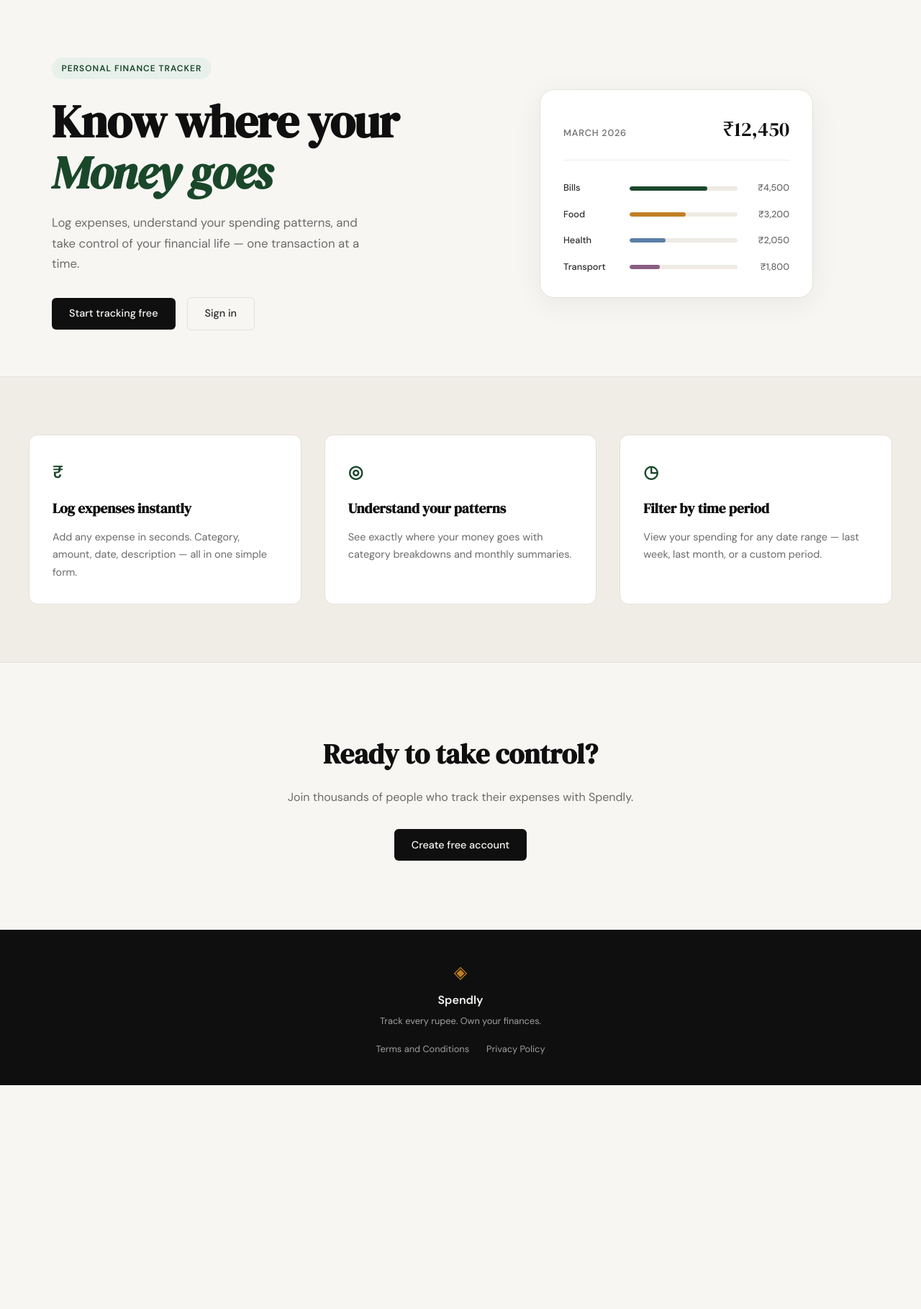
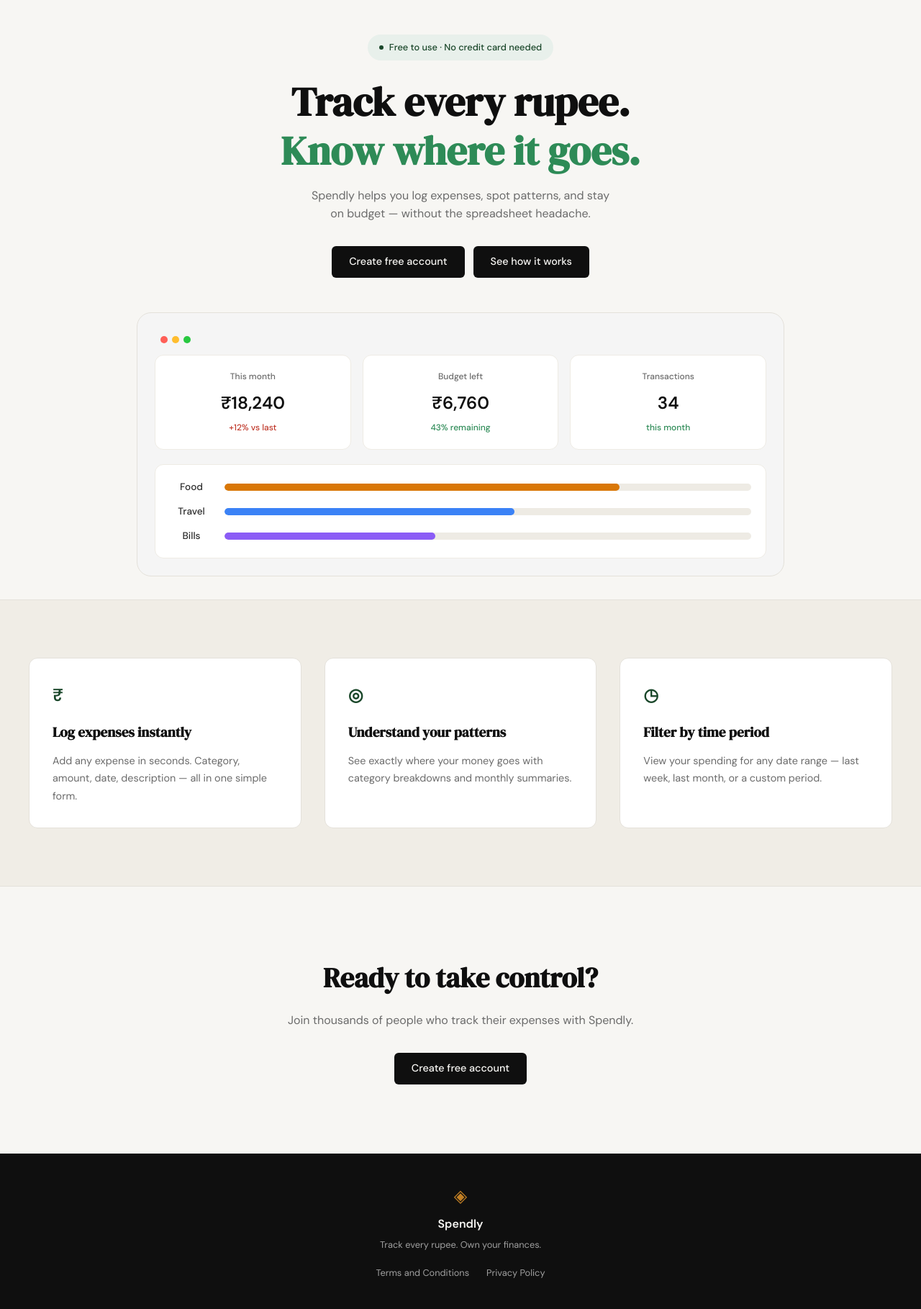
Before and after one commit to AuthRan/Spendly, a Flask app: page / in a window 1280 px wide. Shown: the part 61-1880 px from the top of the page at 72% size. Before the commit the page ends 1569 px from the top, so only its background shows below. Run offline with Flask 3, Linux system fonts and the light colour scheme.

Commit message:
landing: redesign hero section to match mockup

```diff
--- a/static/css/style.css
+++ b/static/css/style.css
@@ -124,137 +124,193 @@ a { color: inherit; text-decoration: none; }
 /* ------------------------------------------------------------------ */
 
 .hero {
-    padding: 5rem 2rem 4rem;
-    display: grid;
-    grid-template-columns: 1fr 1fr;
-    gap: 4rem;
-    align-items: center;
+    padding: 3rem 2rem 2rem;
+    text-align: center;
     max-width: var(--max-width);
     margin: 0 auto;
 }
 
+.hero-inner {
+    display: flex;
+    flex-direction: column;
+    align-items: center;
+}
+
 .hero-badge {
-    display: inline-block;
+    display: inline-flex;
+    align-items: center;
+    gap: 0.5rem;
     background: var(--accent-light);
     color: var(--accent);
-    font-size: 0.75rem;
-    font-weight: 600;
-    letter-spacing: 0.08em;
-    text-transform: uppercase;
-    padding: 0.35rem 0.85rem;
+    font-size: 0.8rem;
+    font-weight: 500;
+    padding: 0.5rem 1rem;
     border-radius: 999px;
     margin-bottom: 1.5rem;
 }
 
+.badge-dot {
+    width: 6px;
+    height: 6px;
+    background: var(--accent);
+    border-radius: 50%;
+}
+
 .hero-title {
     font-family: var(--font-display);
-    font-size: clamp(2.5rem, 5vw, 4rem);
-    line-height: 1.1;
-    letter-spacing: -0.02em;
+    font-size: clamp(2.5rem, 5vw, 3.5rem);
+    line-height: 1.2;
     color: var(--ink);
-    margin-bottom: 1.25rem;
+    margin-bottom: 1rem;
 }
 
 .hero-title em {
-    font-style: italic;
-    color: var(--accent);
+    font-style: normal;
+    color: #2e8b57;
 }
 
 .hero-subtitle {
-    font-size: 1.05rem;
+    font-size: 1rem;
     color: var(--ink-muted);
-    line-height: 1.7;
-    max-width: 460px;
-    margin-bottom: 2rem;
+    line-height: 1.6;
+    max-width: 500px;
+    margin: 0 auto 2rem;
 }
 
 .hero-actions {
     display: flex;
-    gap: 1rem;
+    gap: 0.75rem;
     align-items: center;
+    justify-content: center;
+    margin-bottom: 3rem;
+}
+
+.btn-solid {
+    background: var(--ink) !important;
+    color: var(--paper) !important;
+}
+
+.btn-solid:hover {
+    background: var(--ink-soft) !important;
 }
 
 /* ------------------------------------------------------------------ */
-/* Mock card (hero visual)                                             */
+/* App preview (hero visual)                                           */
 /* ------------------------------------------------------------------ */
 
 .hero-visual {
-    display: flex;
-    justify-content: center;
+    width: 100%;
+    max-width: 900px;
 }
 
-.mock-card {
-    background: var(--paper-card);
+.app-preview {
+    background: #f5f5f5;
+    border-radius: var(--radius-lg);
+    padding: 1.5rem;
     border: 1px solid var(--border);
-    border-radius: var(--radius-lg);
-    padding: 2rem;
-    width: 100%;
-    max-width: 380px;
-    box-shadow: 0 8px 40px rgba(0,0,0,0.06);
 }
 
-.mock-card-header {
-    display: flex;
-    justify-content: space-between;
-    align-items: baseline;
-    margin-bottom: 1.75rem;
-    padding-bottom: 1.25rem;
-    border-bottom: 1px solid var(--border-soft);
+.app-header {
+    padding: 0.5rem 0.5rem 1rem;
 }
 
-.mock-label {
-    font-size: 0.8rem;
+.traffic-lights {
+    display: flex;
+    gap: 6px;
+}
+
+.light {
+    width: 10px;
+    height: 10px;
+    border-radius: 50%;
+}
+
+.light.pink { background: #ff5f57; }
+.light.yellow { background: #ffbd2e; }
+.light.green { background: #28c840; }
+
+.app-stats {
+    display: grid;
+    grid-template-columns: repeat(3, 1fr);
+    gap: 1rem;
+    margin-bottom: 1.25rem;
+}
+
+.stat-card {
+    background: var(--paper-card);
+    border-radius: var(--radius-md);
+    padding: 1.25rem 1rem;
+    text-align: center;
+    border: 1px solid var(--border-soft);
+}
+
+.stat-label {
+    display: block;
+    font-size: 0.75rem;
     font-weight: 500;
     color: var(--ink-muted);
-    text-transform: uppercase;
-    letter-spacing: 0.06em;
+    margin-bottom: 0.5rem;
 }
 
-.mock-total {
-    font-family: var(--font-display);
-    font-size: 1.75rem;
+.stat-value {
+    display: block;
+    font-family: var(--font-body);
+    font-size: 1.5rem;
+    font-weight: 600;
     color: var(--ink);
+    margin-bottom: 0.35rem;
 }
 
-.mock-bars { display: flex; flex-direction: column; gap: 1rem; }
-
-.mock-bar-row {
-    display: grid;
-    grid-template-columns: 80px 1fr 60px;
-    align-items: center;
-    gap: 0.75rem;
+.stat-delta {
+    display: block;
+    font-size: 0.75rem;
+    font-weight: 500;
 }
 
-.mock-cat {
-    font-size: 0.8rem;
+.stat-delta.positive { color: #c0392b; }
+.stat-delta.neutral { color: #2e8b57; }
+
+.app-chart {
+    background: var(--paper-card);
+    border-radius: var(--radius-md);
+    padding: 1.25rem;
+    border: 1px solid var(--border-soft);
+}
+
+.chart-row {
+    display: grid;
+    grid-template-columns: 60px 1fr;
+    align-items: center;
+    gap: 1rem;
+    margin-bottom: 0.75rem;
+}
+
+.chart-row:last-child {
+    margin-bottom: 0;
+}
+
+.chart-cat {
+    font-size: 0.85rem;
     font-weight: 500;
     color: var(--ink-soft);
 }
 
-.mock-bar-track {
-    height: 6px;
+.chart-bar-track {
+    height: 10px;
     background: var(--border-soft);
     border-radius: 999px;
     overflow: hidden;
 }
 
-.mock-bar {
+.chart-bar {
     height: 100%;
-    background: var(--accent);
     border-radius: 999px;
     transition: width 0.6s ease;
 }
 
-.mock-bar-2 { background: var(--accent-2); }
-.mock-bar-3 { background: #5b7fa6; }
-.mock-bar-4 { background: #8b5e83; }
-
-.mock-amt {
-    font-size: 0.8rem;
-    font-weight: 500;
-    color: var(--ink-muted);
-    text-align: right;
-}
+.chart-bar-food { background: #d97706; }
+.chart-bar-travel { background: #3b82f6; }
+.chart-bar-bills { background: #8b5cf6; }
 
 /* ------------------------------------------------------------------ */
 /* Buttons                                                             */
--- a/templates/landing.html
+++ b/templates/landing.html
@@ -6,55 +6,67 @@
 
 <section class="hero">
     <div class="hero-inner">
-        <div class="hero-badge">Personal Finance Tracker</div>
+        <div class="hero-badge">
+            <span class="badge-dot"></span>
+            Free to use · No credit card needed
+        </div>
         <h1 class="hero-title">
-            Know where your<br>
-            <em>Money goes</em>
+            Track every rupee.<br>
+            <em>Know where it goes.</em>
         </h1>
         <p class="hero-subtitle">
-            Log expenses, understand your spending patterns,
-            and take control of your financial life —
-            one transaction at a time.
+            Spendly helps you log expenses, spot patterns, and stay<br>
+            on budget — without the spreadsheet headache.
         </p>
         <div class="hero-actions">
-            <a href="{{ url_for('register') }}" class="btn-primary">Start tracking free</a>
-            <a href="{{ url_for('login') }}" class="btn-ghost">Sign in</a>
+            <a href="{{ url_for('register') }}" class="btn-primary">Create free account</a>
+            <a href="#" class="btn-primary btn-solid">See how it works</a>
         </div>
-    </div>
-    <div class="hero-visual">
-        <div class="mock-card">
-            <div class="mock-card-header">
-                <span class="mock-label">March 2026</span>
-                <span class="mock-total">₹12,450</span>
-            </div>
-            <div class="mock-bars">
-                <div class="mock-bar-row">
-                    <span class="mock-cat">Bills</span>
-                    <div class="mock-bar-track">
-                        <div class="mock-bar" style="width: 72%"></div>
+        <div class="hero-visual">
+            <div class="app-preview">
+                <div class="app-header">
+                    <div class="traffic-lights">
+                        <span class="light pink"></span>
+                        <span class="light yellow"></span>
+                        <span class="light green"></span>
                     </div>
-                    <span class="mock-amt">₹4,500</span>
                 </div>
-                <div class="mock-bar-row">
-                    <span class="mock-cat">Food</span>
-                    <div class="mock-bar-track">
-                        <div class="mock-bar mock-bar-2" style="width: 52%"></div>
+                <div class="app-stats">
+                    <div class="stat-card">
+                        <span class="stat-label">This month</span>
+                        <span class="stat-value">₹18,240</span>
+                        <span class="stat-delta positive">+12% vs last</span>
                     </div>
-                    <span class="mock-amt">₹3,200</span>
+                    <div class="stat-card">
+                        <span class="stat-label">Budget left</span>
+                        <span class="stat-value">₹6,760</span>
+                        <span class="stat-delta neutral">43% remaining</span>
+                    </div>
+                    <div class="stat-card">
+                        <span class="stat-label">Transactions</span>
+                        <span class="stat-value">34</span>
+                        <span class="stat-delta neutral">this month</span>
+                    </div>
                 </div>
-                <div class="mock-bar-row">
-                    <span class="mock-cat">Health</span>
-                    <div class="mock-bar-track">
-                        <div class="mock-bar mock-bar-3" style="width: 33%"></div>
+                <div class="app-chart">
+                    <div class="chart-row">
+                        <span class="chart-cat">Food</span>
+                        <div class="chart-bar-track">
+                            <div class="chart-bar chart-bar-food" style="width: 75%"></div>
+                        </div>
                     </div>
-                    <span class="mock-amt">₹2,050</span>
-                </div>
-                <div class="mock-bar-row">
-                    <span class="mock-cat">Transport</span>
-                    <div class="mock-bar-track">
-                        <div class="mock-bar mock-bar-4" style="width: 28%"></div>
+                    <div class="chart-row">
+                        <span class="chart-cat">Travel</span>
+                        <div class="chart-bar-track">
+                            <div class="chart-bar chart-bar-travel" style="width: 55%"></div>
+                        </div>
                     </div>
-                    <span class="mock-amt">₹1,800</span>
+                    <div class="chart-row">
+                        <span class="chart-cat">Bills</span>
+                        <div class="chart-bar-track">
+                            <div class="chart-bar chart-bar-bills" style="width: 40%"></div>
+                        </div>
+                    </div>
                 </div>
             </div>
         </div>
```
